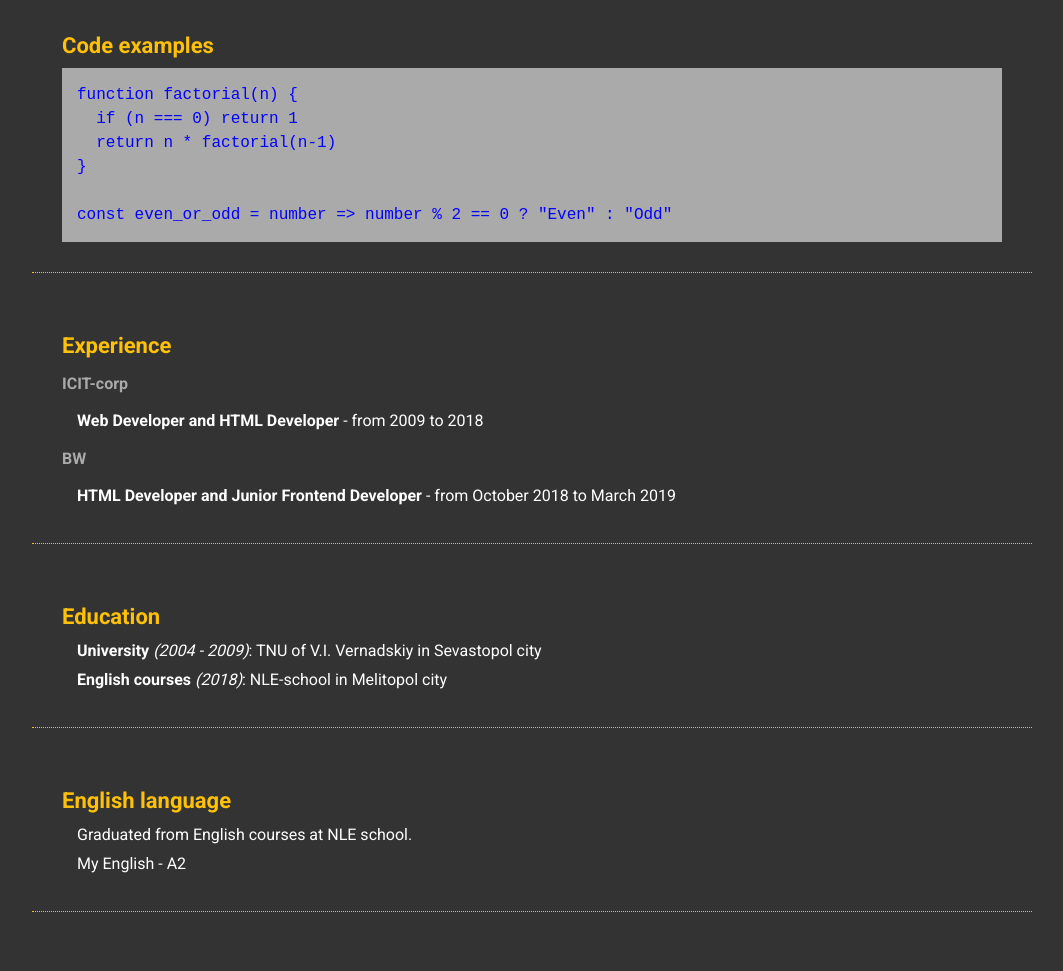
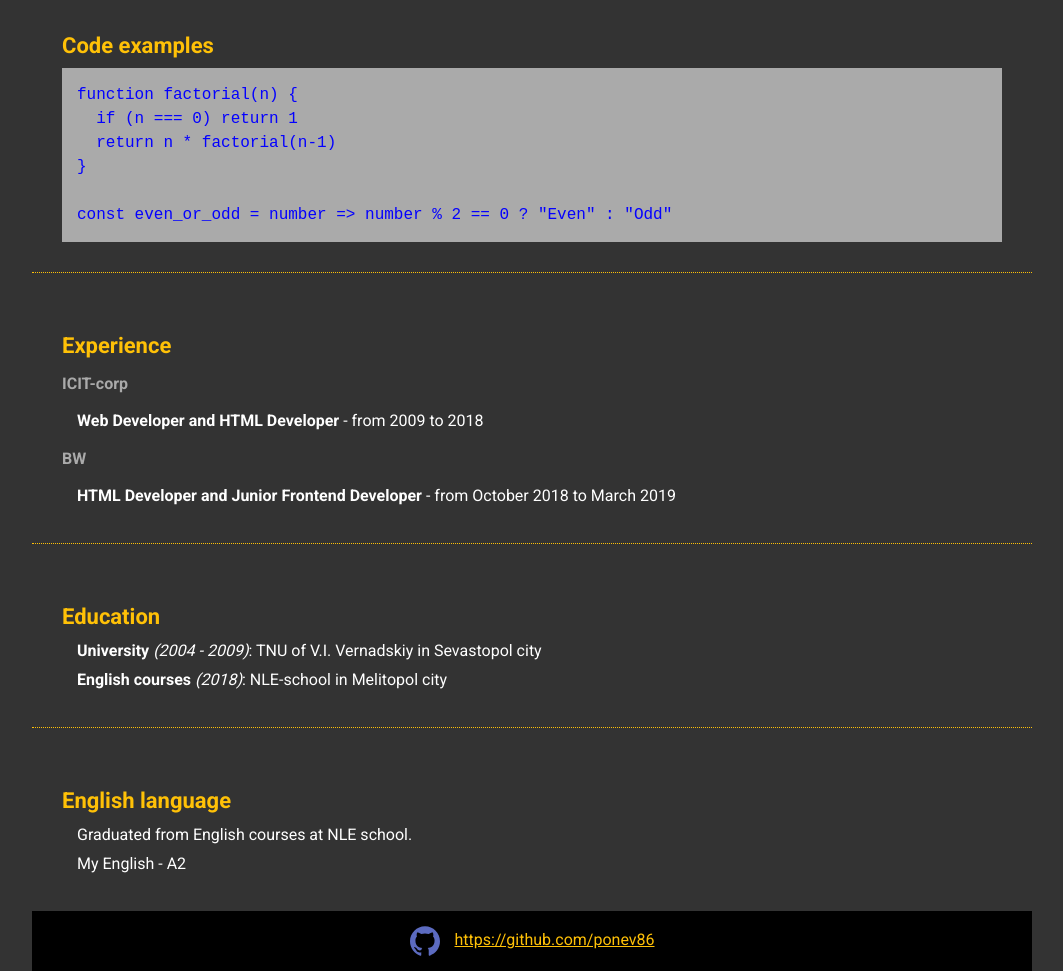
Before and after one commit to ponev86/rsschool-cv, a plain HTML site: page index.html in a window 1280 px wide. Shown: the part 662-1633 px from the top of the page, without its empty margins (108-1171 px from the left). Before the commit the page ends 1604 px from the top, so only its background shows below. Drawn offline with Linux system fonts and the light colour scheme.

Commit message:
feat: add footer

```diff
--- a/css/style.css
+++ b/css/style.css
@@ -10,6 +10,7 @@
   --orange-color: #ffc107;
   --light-gray: #aaa;
   --code-color: #0400ff;
+  --footer-bg-color: #000;
 }
 
 body {
@@ -38,6 +39,15 @@ h3 {
 
 p {
   margin: 5px 5px 5px 15px;
+}
+
+a {
+  color: var(--orange-color);
+  text-decoration: underline;
+}
+
+a:hover {
+  text-decoration: none;
 }
 
 .container {
@@ -101,15 +111,24 @@ header {
 
   vertical-align: middle;
 }
+
 .icons_size_sm {
   height: 20px;
   vertical-align: -3px;
+}
+
+.icons_mr_15 {
+  margin-right: 15px;
 }
 
 section {
   padding: 30px;
   margin-bottom: 30px;
   border-bottom: 1px dotted var(--orange-color);
+}
+section:last-child {
+  margin-bottom: 0;
+  border-bottom: 0;
 }
 
 pre {
@@ -119,3 +138,12 @@ pre {
   background-color: var(--light-gray);
   color: var(--code-color);
 }
+
+footer {
+  padding-top: 15px;
+  padding-bottom: 15px;
+
+  text-align: center;
+
+  background-color: var(--footer-bg-color);
+}
--- a/index.html
+++ b/index.html
@@ -91,6 +91,11 @@ const even_or_odd = number => number % 2 == 0 ? "Even" : "Odd"</code></pre>
         <p>My English - A2</p>
       </section>
     </main>
+    <footer>
+      <a href="https://github.com/ponev86" target="_blank">
+        <img class="icons icons_mr_15" src="assets/icons/github.svg" alt="GitHub link">https://github.com/ponev86
+      </a>
+    </footer>
   </div>
 </body>
 </html>
```
